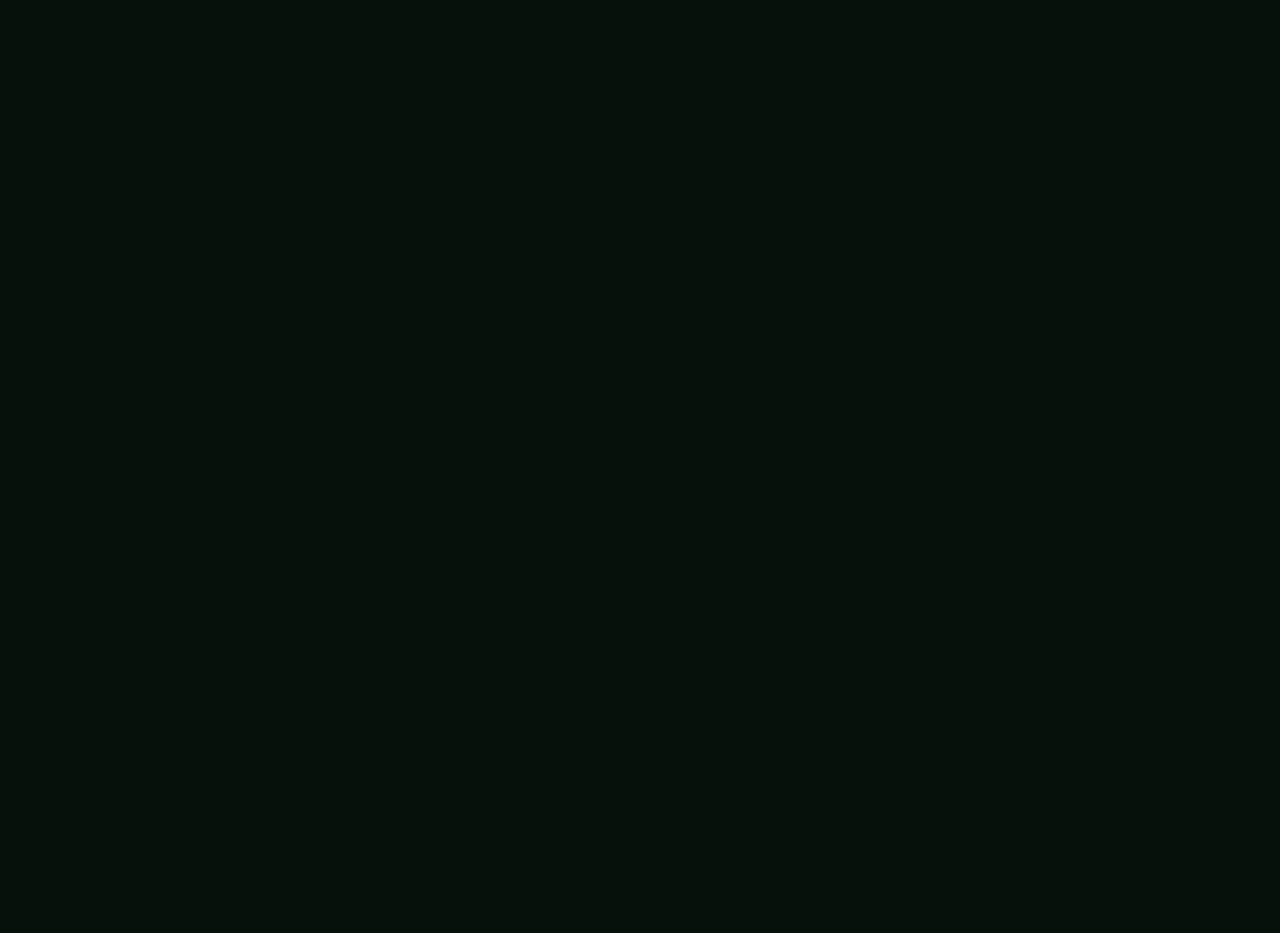
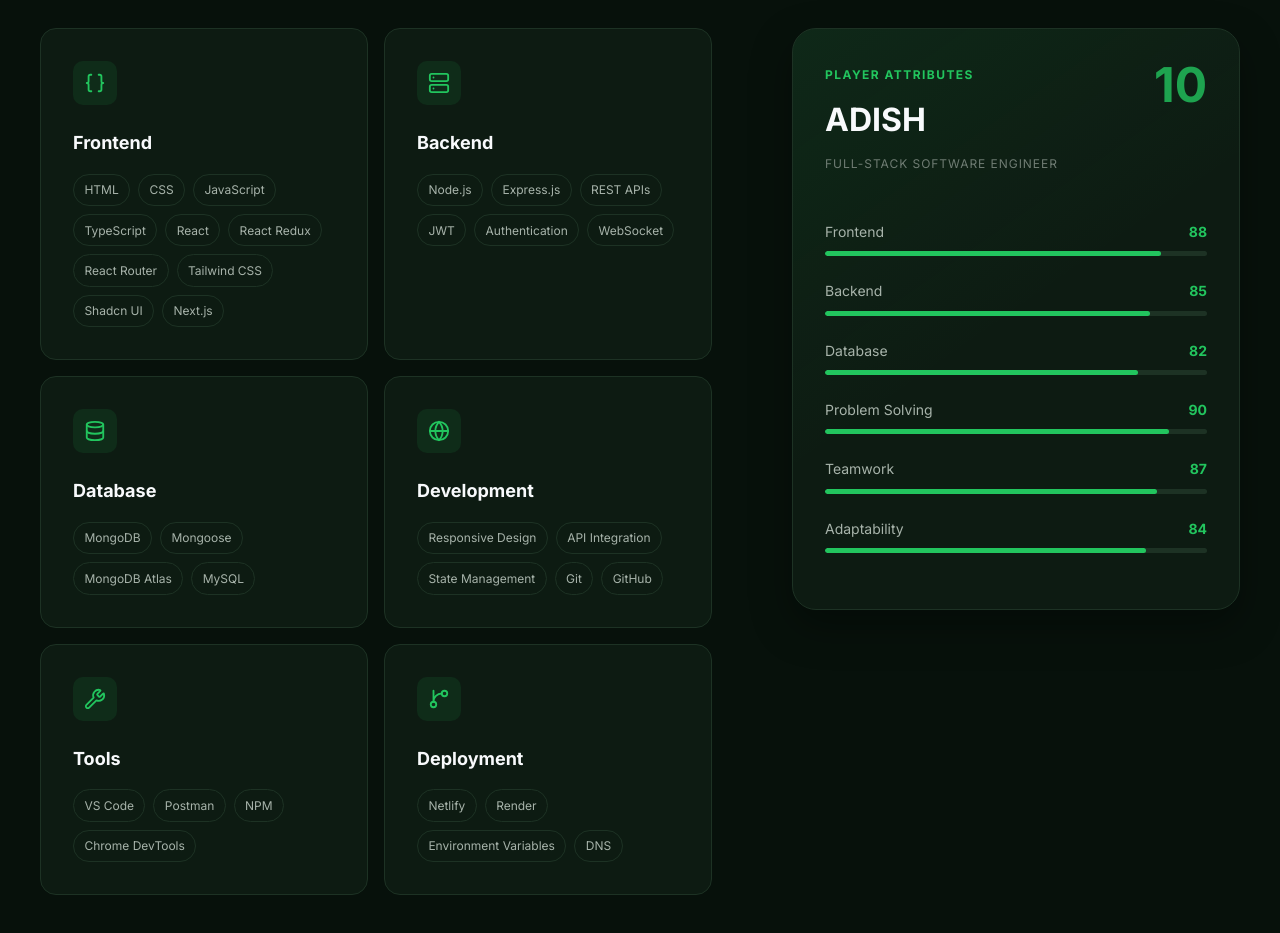
Before and after one commit to Adish99/Adish-Portfolio, a React (Vite) app in the folder client/: page / in a window 1280 px wide. Shown: the part 2120-3053 px from the top of the page. Before the commit the page ends 1793 px from the top, so only its background shows below. Built offline with nearby package versions, Linux system fonts and the light colour scheme.

Commit message:
Created Skills page.

```diff
--- a/client/src/App.jsx
+++ b/client/src/App.jsx
@@ -2,6 +2,7 @@
 import About from "./sections/About/About";
 
 import Hero from "./sections/Hero/Hero";
+import Skills from "./sections/Skills/Skills";
 
 const App=()=>{
   return(
@@ -10,6 +11,7 @@
     <main>
   <Hero/>
   <About/>
+  <Skills/>
     </main>
     </>
   )
--- a/client/src/sections/Skills/Skills.css
+++ b/client/src/sections/Skills/Skills.css
@@ -0,0 +1,183 @@
+.skills {
+  padding: var(--space-4xl) 0;
+  background: var(--color-background);
+}
+
+.skills-container {
+  width: min(100% - 2rem, var(--container-width));
+  margin: 0 auto;
+}
+
+.skills-layout {
+  display: grid;
+  grid-template-columns: 1.2fr 0.8fr;
+  gap: var(--space-3xl);
+  align-items: start;
+}
+
+/* Skill Cards */
+
+.skills-grid {
+  display: grid;
+  grid-template-columns: repeat(2, 1fr);
+  gap: var(--space-md);
+}
+
+.skill-card {
+  padding: var(--space-xl);
+
+  border: 1px solid var(--color-border);
+  border-radius: var(--radius-lg);
+
+  background: var(--color-surface);
+
+  transition: var(--transition-normal);
+}
+
+.skill-card:hover {
+  border-color: var(--color-primary);
+  transform: translateY(-4px);
+}
+
+.skill-card-icon {
+  width: 44px;
+  height: 44px;
+
+  display: grid;
+  place-items: center;
+
+  margin-bottom: var(--space-lg);
+
+  border-radius: var(--radius-md);
+
+  background: rgba(34, 197, 94, 0.1);
+  color: var(--color-primary);
+}
+
+.skill-card h3 {
+  margin-bottom: var(--space-md);
+
+  font-size: var(--font-size-lg);
+}
+
+.skill-list {
+  display: flex;
+  flex-wrap: wrap;
+  gap: var(--space-sm);
+}
+
+.skill-list span {
+  padding: 0.35rem 0.65rem;
+
+  border: 1px solid var(--color-border);
+  border-radius: var(--radius-full);
+
+  color: var(--color-text-secondary);
+  font-size: var(--font-size-xs);
+}
+
+/* Player Stats */
+
+.skill-stats-card {
+  position: sticky;
+  top: 100px;
+
+  padding: var(--space-xl);
+
+  border: 1px solid var(--color-border);
+  border-radius: var(--radius-xl);
+
+  background:
+    linear-gradient(
+      145deg,
+      rgba(34, 197, 94, 0.08),
+      transparent 50%
+    ),
+    var(--color-surface);
+
+  box-shadow: var(--shadow-lg);
+}
+
+.skill-stats-header {
+  display: flex;
+  justify-content: space-between;
+  align-items: flex-start;
+}
+
+.skill-stats-header span {
+  color: var(--color-primary);
+
+  font-size: var(--font-size-xs);
+  font-weight: 700;
+
+  letter-spacing: 0.12em;
+}
+
+.skill-stats-header h3 {
+  margin-top: var(--space-sm);
+
+  font-size: 2rem;
+}
+
+.skill-stats-header strong {
+  color: var(--color-primary);
+
+  font-size: 3rem;
+  line-height: 1;
+
+  opacity: 0.8;
+}
+
+.skill-stats-position {
+  margin-top: var(--space-sm);
+
+  color: var(--color-text-muted);
+
+  font-size: var(--font-size-xs);
+  letter-spacing: 0.08em;
+}
+
+.skill-stat-list {
+  margin-top: var(--space-2xl);
+}
+
+.skill-stat {
+  margin-bottom: var(--space-lg);
+}
+
+.skill-stat-info {
+  display: flex;
+  justify-content: space-between;
+
+  margin-bottom: var(--space-sm);
+
+  font-size: var(--font-size-sm);
+}
+
+.skill-stat-info span {
+  color: var(--color-text-secondary);
+}
+
+.skill-stat-info strong {
+  color: var(--color-primary);
+}
+
+.skill-stat-bar {
+  height: 5px;
+
+  overflow: hidden;
+
+  border-radius: var(--radius-full);
+
+  background: var(--color-border);
+}
+
+.skill-stat-bar span {
+  display: block;
+
+  height: 100%;
+
+  border-radius: inherit;
+
+  background: var(--color-primary);
+}
--- a/client/src/sections/Skills/Skills.jsx
+++ b/client/src/sections/Skills/Skills.jsx
@@ -0,0 +1,179 @@
+import {
+  Braces,
+  Database,
+  GitBranch,
+  Globe,
+  Server,
+  Wrench,
+} from "lucide-react";
+import "./Skills.css";
+
+const skillCategories = [
+  {
+    icon: Braces,
+    title: "Frontend",
+    skills: [
+      "HTML",
+      "CSS",
+      "JavaScript",
+      "TypeScript",
+      "React",
+      "React Redux",
+      "React Router",
+      "Tailwind CSS",
+      "Shadcn UI",
+      "Next.js",
+    ],
+  },
+
+  {
+    icon: Server,
+    title: "Backend",
+    skills: [
+      "Node.js",
+      "Express.js",
+      "REST APIs",
+      "JWT",
+      "Authentication",
+      "WebSocket",
+    ],
+  },
+
+  {
+    icon: Database,
+    title: "Database",
+    skills: [
+      "MongoDB",
+      "Mongoose",
+      "MongoDB Atlas",
+      "MySQL",
+    ],
+  },
+
+  {
+    icon: Globe,
+    title: "Development",
+    skills: [
+      "Responsive Design",
+      "API Integration",
+      "State Management",
+      "Git",
+      "GitHub",
+    ],
+  },
+
+  {
+    icon: Wrench,
+    title: "Tools",
+    skills: [
+      "VS Code",
+      "Postman",
+      "NPM",
+      "Chrome DevTools",
+    ],
+  },
+
+  {
+    icon: GitBranch,
+    title: "Deployment",
+    skills: [
+      "Netlify",
+      "Render",
+      "Environment Variables",
+      "DNS",
+    ],
+  },
+];
+
+const playerStats = [
+  { label: "Frontend", value: 88 },
+  { label: "Backend", value: 85 },
+  { label: "Database", value: 82 },
+  { label: "Problem Solving", value: 90 },
+  { label: "Teamwork", value: 87 },
+  { label: "Adaptability", value: 84 },
+];
+
+const Skills = () => {
+  return (
+    <section className="skills" id="skills">
+      <div className="skills-container">
+
+        {/* Section Header */}
+        <div className="section-heading">
+          <p className="section-label">
+            <span></span>
+            TECHNICAL SKILLS
+          </p>
+
+          <h2>
+            My Technical
+            <span>Game.</span>
+          </h2>
+        </div>
+
+        <div className="skills-layout">
+
+          {/* Skill Categories */}
+          <div className="skills-grid">
+            {skillCategories.map((category) => {
+              const Icon = category.icon;
+
+              return (
+                <article className="skill-card" key={category.title}>
+                  <div className="skill-card-icon">
+                    <Icon size={22} />
+                  </div>
+
+                  <h3>{category.title}</h3>
+
+                  <div className="skill-list">
+                    {category.skills.map((skill) => (
+                      <span key={skill}>{skill}</span>
+                    ))}
+                  </div>
+                </article>
+              );
+            })}
+          </div>
+
+          {/* Player Stats */}
+          <aside className="skill-stats-card">
+
+            <div className="skill-stats-header">
+              <div>
+                <span>PLAYER ATTRIBUTES</span>
+                <h3>ADISH</h3>
+              </div>
+
+              <strong>10</strong>
+            </div>
+
+            <p className="skill-stats-position">
+              FULL-STACK SOFTWARE ENGINEER
+            </p>
+
+            <div className="skill-stat-list">
+              {playerStats.map((stat) => (
+                <div className="skill-stat" key={stat.label}>
+                  <div className="skill-stat-info">
+                    <span>{stat.label}</span>
+                    <strong>{stat.value}</strong>
+                  </div>
+
+                  <div className="skill-stat-bar">
+                    <span style={{ width: `${stat.value}%` }}></span>
+                  </div>
+                </div>
+              ))}
+            </div>
+
+          </aside>
+
+        </div>
+      </div>
+    </section>
+  );
+};
+
+export default Skills;
--- a/client/src/styles/responsive.css
+++ b/client/src/styles/responsive.css
@@ -130,3 +130,22 @@
     font-size: var(--font-size-lg);
   }
 }
+@media (max-width: 900px) {
+  .skills-layout {
+    grid-template-columns: 1fr;
+  }
+
+  .skill-stats-card {
+    position: static;
+
+    max-width: 600px;
+    width: 100%;
+    margin: 0 auto;
+  }
+}
+
+@media (max-width: 600px) {
+  .skills-grid {
+    grid-template-columns: 1fr;
+  }
+}
```
